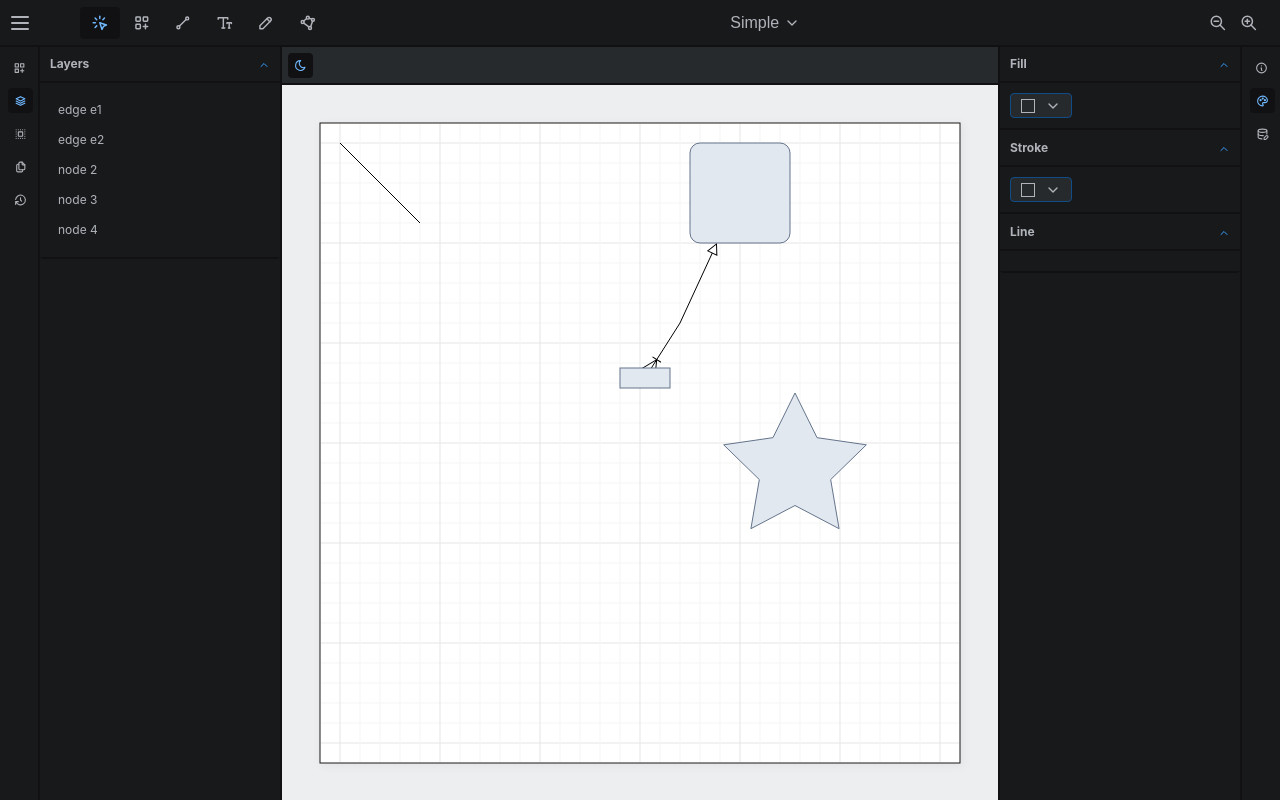
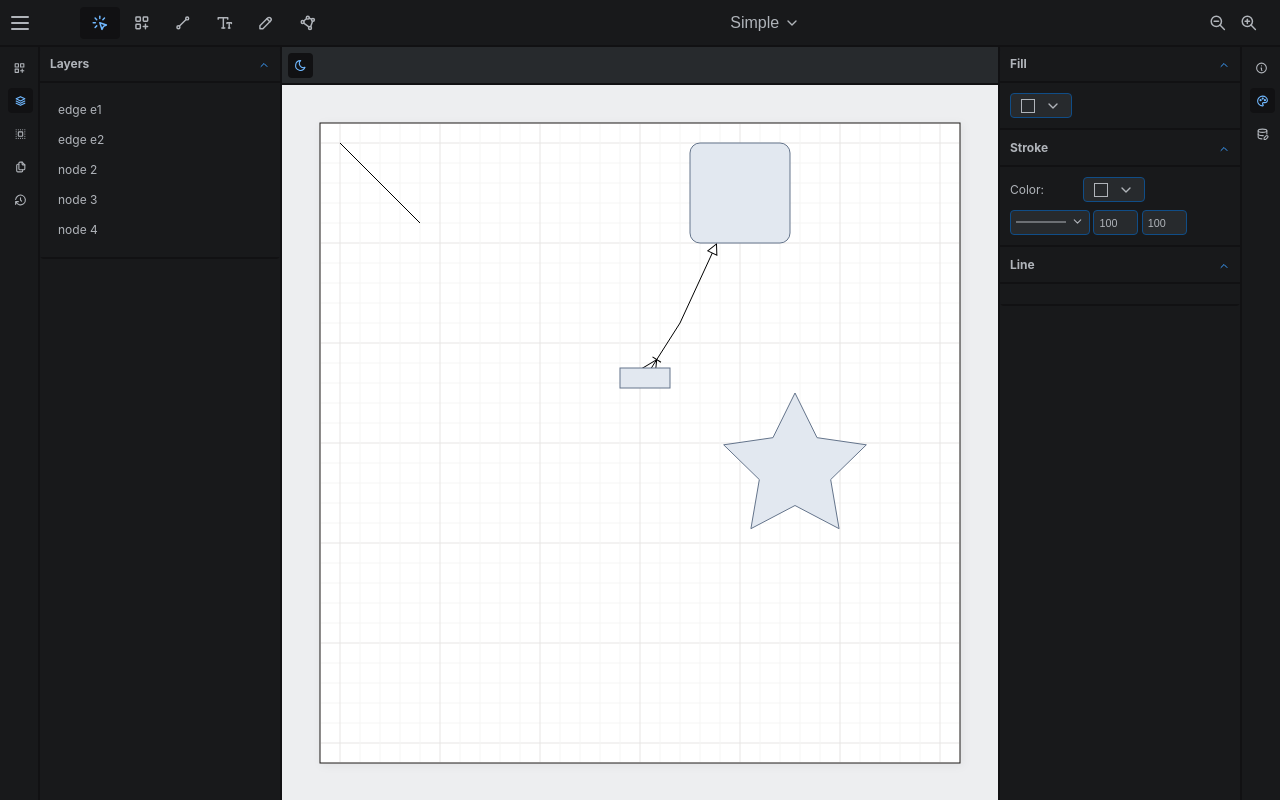
Before and after one commit to kkckkc/diagram-craft, a React (Vite) app: page / in a window 1280 px wide. Built offline with nearby package versions, Linux system fonts and the light colour scheme.

Commit message:
Stroke: ability to set dash pattern

```diff
--- a/src/App.css
+++ b/src/App.css
@@ -165,7 +165,7 @@
   }
 
   [contenteditable]:not(:focus) {
-    border: 1px dashed #ddd;
+    border: none; /*1px dashed #ddd;*/
   }
 
   [contenteditable]:focus {
@@ -367,7 +367,7 @@ input[type='number'] {
   border: 1px solid var(--blue-6);
   color: var(--primary-fg);
   height: 25px;
-  padding: 0 5px;
+  padding: 0 0 0 5px;
   line-height: 1;
   box-sizing: border-box;
   font-size: 90%;
@@ -705,6 +705,30 @@ input[type='number'] {
   }
 }
 
+.cmp-labeled-table {
+  display: grid;
+  grid-template-columns: 1fr 2fr;
+  row-gap: 0.5rem;
+  align-items: center;
+  .cmp-labeled-table__row {
+    grid-column: 1/3;
+  }
+
+  .cmp-labeled-table__value {
+  }
+  .cmp-labeled-table__label {
+  }
+
+  .cmp-toolbar {
+    padding: 0;
+    border: 1px solid var(--blue-6);
+    border-radius: 4px;
+    background-color: var(--secondary-bg);
+    width: fit-content !important;
+    min-width: 0;
+  }
+}
+
 
 /* Specific / one-use components */
 
--- /dev/null
+++ b/src/base-ui/dashPatterns.ts
@@ -0,0 +1,21 @@
+export type DashPattern = {
+  pattern: string;
+};
+
+export const DASH_PATTERNS: Record<string, DashPattern> = {
+  SOLID: {
+    pattern: ''
+  },
+  DASHED: {
+    pattern: '10, 10'
+  },
+  DOTTED: {
+    pattern: '1, 10'
+  },
+  DASH_DOT: {
+    pattern: '10, 10, 1, 10'
+  },
+  DASH_DOT_DOT: {
+    pattern: '10, 10, 1, 10, 1, 10'
+  }
+};
--- a/src/model-viewer/diagram.ts
+++ b/src/model-viewer/diagram.ts
@@ -17,10 +17,17 @@ declare global {
     arrow?: {
       start?: {
         type?: string;
+        size?: number;
       };
       end?: {
         type?: string;
+        size?: number;
       };
+    };
+    stroke?: {
+      color?: string;
+      width?: number;
+      pattern?: string;
     };
   }
   interface NodeProps {
@@ -32,6 +39,7 @@ declare global {
     stroke?: {
       color?: string;
       width?: number;
+      pattern?: string;
     };
     text?: {
       text?: string;
--- a/src/react-app/ObjectProperties/ArrowSelector.tsx
+++ b/src/react-app/ObjectProperties/ArrowSelector.tsx
@@ -3,7 +3,7 @@ import { TbCheck, TbChevronDown } from 'react-icons/tb';
 import { ARROW_SHAPES, ArrowShape } from '../../base-ui/arrowShapes.ts';
 
 const ArrowPreview = (props: { type: string; arrow?: ArrowShape }) => (
-  <svg width={50} height={10}>
+  <svg width={30} height={10}>
     {props.arrow && (
       <marker
         id={`arrow_${props.type}`}
@@ -29,7 +29,7 @@ const ArrowPreview = (props: { type: string; arrow?: ArrowShape }) => (
       </marker>
     )}
     <path
-      d={`M 0 5 L ${49 - (props.arrow?.shortenBy ?? 0)} 5`}
+      d={`M 0 5 L ${29 - (props.arrow?.shortenBy ?? 0)} 5`}
       stroke={'var(--secondary-fg)'}
       strokeWidth={'1'}
       style={{ cursor: 'move', fill: 'none' }}
@@ -63,7 +63,7 @@ export const ArrowSelector = (props: Props) => {
               {Object.keys(ARROW_SHAPES).map(type => {
                 const arrow = ARROW_SHAPES[type](PREVIEW_SCALE);
                 return (
-                  <Select.Item className={'cmp-select-content__item'} value={type}>
+                  <Select.Item key={type} className={'cmp-select-content__item'} value={type}>
                     <Select.ItemText>
                       <ArrowPreview type={type} arrow={arrow} />
                     </Select.ItemText>
--- /dev/null
+++ b/src/react-app/ObjectProperties/DashSelector.tsx
@@ -0,0 +1,61 @@
+import * as Select from '@radix-ui/react-select';
+import { TbCheck, TbChevronDown } from 'react-icons/tb';
+import { DASH_PATTERNS, DashPattern } from '../../base-ui/dashPatterns.ts';
+
+const DashPatternPreview = (props: { type: string; pattern?: DashPattern }) => (
+  <svg width={50} height={10}>
+    <path
+      d={`M 0 5 L 50 5`}
+      stroke={'var(--secondary-fg)'}
+      strokeWidth={'1'}
+      strokeDasharray={props.pattern?.pattern ?? undefined}
+      style={{ fill: 'none' }}
+    />
+  </svg>
+);
+
+export const DashSelector = (props: Props) => {
+  return (
+    <Select.Root value={props.value} onValueChange={props.onValueChange}>
+      <Select.Trigger className="cmp-select-trigger">
+        <Select.Value
+          placeholder={
+            <DashPatternPreview
+              type={props.value ?? 'SOLID'}
+              pattern={DASH_PATTERNS[props.value ?? 'SOLID']}
+            />
+          }
+        />
+        <Select.Icon className="cmp-select-trigger__icon">
+          <TbChevronDown />
+        </Select.Icon>
+      </Select.Trigger>
+      <Select.Portal>
+        <Select.Content className="cmp-select-content">
+          <Select.Viewport className="cmp-select-content__viewpoint">
+            <Select.Group>
+              {Object.keys(DASH_PATTERNS).map(type => {
+                const pattern = DASH_PATTERNS[type];
+                return (
+                  <Select.Item key={type} className={'cmp-select-content__item'} value={type}>
+                    <Select.ItemText>
+                      <DashPatternPreview type={type} pattern={pattern} />
+                    </Select.ItemText>
+                    <Select.ItemIndicator className="cmp-select-content__item-indicator">
+                      <TbCheck />
+                    </Select.ItemIndicator>
+                  </Select.Item>
+                );
+              })}
+            </Select.Group>
+          </Select.Viewport>
+        </Select.Content>
+      </Select.Portal>
+    </Select.Root>
+  );
+};
+
+interface Props {
+  value?: string;
+  onValueChange: (value: string | undefined) => void;
+}
--- a/src/react-app/ObjectProperties/LineProperties.tsx
+++ b/src/react-app/ObjectProperties/LineProperties.tsx
@@ -34,10 +34,9 @@ export const LineProperties = (props: Props) => {
   return (
     <div>
       {enabled && (
-        <>
-          <div className={'cmp-label'}>
-            <div className={'cmp-label__label'}>Type:</div>
-            <div className={'cmp-label__value'}>
+        <div className={'cmp-labeled-table'}>
+          <div className={'cmp-labeled-table__label'}>Type:</div>
+          <div className={'cmp-labeled-table__value'}>
             <ReactToolbar.Root className="cmp-toolbar" aria-label="Formatting options">
               <ReactToolbar.ToggleGroup
                 type={'single'}
@@ -53,10 +52,7 @@ export const LineProperties = (props: Props) => {
                 <ReactToolbar.ToggleItem className="cmp-toolbar__toggle-item" value={'straight'}>
                   <TbLine />
                 </ReactToolbar.ToggleItem>
-                  <ReactToolbar.ToggleItem
-                    className="cmp-toolbar__toggle-item"
-                    value={'orthogonal'}
-                  >
+                <ReactToolbar.ToggleItem className="cmp-toolbar__toggle-item" value={'orthogonal'}>
                   <TbShape3 />
                 </ReactToolbar.ToggleItem>
                 <ReactToolbar.ToggleItem className="cmp-toolbar__toggle-item" value={'curved'}>
@@ -68,11 +64,9 @@ export const LineProperties = (props: Props) => {
               </ReactToolbar.ToggleGroup>
             </ReactToolbar.Root>
           </div>
-          </div>
 
-          <div className={'cmp-label'}>
-            <div className={'cmp-label__label'}>Line start:</div>
-            <div className={'cmp-label__value'}>
+          <div className={'cmp-labeled-table__label'}>Line start:</div>
+          <div className={'cmp-labeled-table__value'}>
             <div style={{ display: 'flex', alignItems: 'center' }}>
               <ArrowSelector
                 value={edge.props.arrow?.start?.type}
@@ -86,14 +80,25 @@ export const LineProperties = (props: Props) => {
                 }}
               />
               &nbsp;
-                <input type={'number'} value={100} min={1} style={{ width: '50px' }} />
-              </div>
+              <input
+                type={'number'}
+                value={edge.props.arrow?.start?.size ?? 100}
+                min={1}
+                style={{ width: '50px' }}
+                onChange={ev => {
+                  props.diagram.selectionState.edges.forEach(e => {
+                    e.props.arrow ??= {};
+                    e.props.arrow.start ??= {};
+                    e.props.arrow.start.size = ev.target.valueAsNumber;
+                    props.diagram.updateElement(e);
+                  });
+                }}
+              />
             </div>
           </div>
 
-          <div className={'cmp-label'}>
-            <div className={'cmp-label__label'}>Line end:</div>
-            <div className={'cmp-label__value'}>
+          <div className={'cmp-labeled-table__label'}>Line end:</div>
+          <div className={'cmp-labeled-table__value'}>
             <div style={{ display: 'flex', alignItems: 'center' }}>
               <ArrowSelector
                 value={edge.props.arrow?.end?.type}
@@ -107,11 +112,23 @@ export const LineProperties = (props: Props) => {
                 }}
               />
               &nbsp;
-                <input type={'number'} value={100} min={1} style={{ width: '50px' }} />
+              <input
+                type={'number'}
+                value={edge.props.arrow?.end?.size ?? 100}
+                min={1}
+                style={{ width: '50px' }}
+                onChange={ev => {
+                  props.diagram.selectionState.edges.forEach(e => {
+                    e.props.arrow ??= {};
+                    e.props.arrow.end ??= {};
+                    e.props.arrow.end.size = ev.target.valueAsNumber;
+                    props.diagram.updateElement(e);
+                  });
+                }}
+              />
             </div>
           </div>
         </div>
-        </>
       )}
     </div>
   );
--- a/src/react-app/ObjectProperties/ObjectProperties.tsx
+++ b/src/react-app/ObjectProperties/ObjectProperties.tsx
@@ -7,10 +7,11 @@ import * as Accordion from '@radix-ui/react-accordion';
 import { AccordionTrigger } from '../AccordionTrigger.tsx';
 import { AccordionContent } from '../AccordionContext.tsx';
 import { LineProperties } from './LineProperties.tsx';
+import { StrokeProperties } from './StrokeProperties.tsx';
+import { additionalHues, primaryColors } from './palette.ts';
 
 export const ObjectProperties = (props: Props) => {
   const [fill, setFill] = useState<string>('transparent');
-  const [strokeColor, setStrokeColor] = useState<string>('transparent');
 
   useEventListener(
     'change',
@@ -27,21 +28,6 @@ export const ObjectProperties = (props: Props) => {
     props.diagram.selectionState
   );
 
-  useEventListener(
-    'change',
-    () => {
-      const strokeArray = unique(
-        props.diagram.selectionState.nodes.map(n => n.props.stroke?.color),
-        e => e
-      ).filter(Boolean);
-
-      if (strokeArray.length === 0) setStrokeColor('transparent');
-      else if (strokeArray.length === 1) setStrokeColor(strokeArray[0]!);
-      else setStrokeColor('transparent');
-    },
-    props.diagram.selectionState
-  );
-
   const changeFill = (c: string) => {
     props.diagram.selectionState.nodes.forEach(n => {
       n.props.fill ??= {};
@@ -50,34 +36,6 @@ export const ObjectProperties = (props: Props) => {
     });
     setFill(c);
   };
-
-  const changeStroke = (c: string) => {
-    props.diagram.selectionState.nodes.forEach(n => {
-      n.props.stroke ??= {};
-      n.props.stroke.color = c;
-      props.diagram.updateElement(n);
-    });
-    setStrokeColor(c);
-  };
-
-  const primaryColors = [
-    '#e54d2e',
-    '#d6409f',
-    '#8e4ec6',
-    '#3e63dd',
-    '#46a758',
-    '#ffe629',
-    '#8d8d8d'
-  ];
-  const additionalHues = [
-    ['#feebe7', '#ffcdc2', '#ec8e7b', '#d13415', '#5c271f'],
-    ['#fee9f5', '#f6cee7', '#dd93c2', '#c2298a', '#651249'],
-    ['#f7edfe', '#ead5f9', '#be93e4', '#8145b5', '#402060'],
-    ['#edf2fe', '#d2deff', '#8da4ef', '#3a5bc7', '#1f2d5c'],
-    ['#e9f6e9', '#c9e8ca', '#65ba74', '#2a7e3b', '#203c25'],
-    ['#fffab8', '#ffe770', '#d5ae39', '#9e6c00', '#473b1f'],
-    ['#f0f0f0', '#e0e0e0', '#bbbbbb', '#646464', '#202020']
-  ];
 
   return (
     <>
@@ -101,12 +59,7 @@ export const ObjectProperties = (props: Props) => {
         <Accordion.Item className="cmp-accordion__item" value="stroke">
           <AccordionTrigger>Stroke</AccordionTrigger>
           <AccordionContent>
-            <ColorPicker
-              primaryColors={primaryColors}
-              additionalHues={additionalHues}
-              color={strokeColor ?? 'transparent'}
-              onClick={changeStroke}
-            />
+            <StrokeProperties diagram={props.diagram} />
           </AccordionContent>
         </Accordion.Item>
 
--- /dev/null
+++ b/src/react-app/ObjectProperties/StrokeProperties.tsx
@@ -0,0 +1,106 @@
+import { ColorPicker } from '../ColorPicker.tsx';
+import { EditableDiagram } from '../../model-editor/editable-diagram.ts';
+import { useState } from 'react';
+import { useEventListener } from '../hooks/useEventListener.ts';
+import { unique } from '../../utils/array.ts';
+import { additionalHues, primaryColors } from './palette.ts';
+import { DashSelector } from './DashSelector.tsx';
+
+export const StrokeProperties = (props: Props) => {
+  const [strokeColor, setStrokeColor] = useState<string>('transparent');
+  const [pattern, setPattern] = useState<string>('SOLID');
+
+  useEventListener(
+    'change',
+    () => {
+      const strokeArray = unique(
+        props.diagram.selectionState.elements.map(n => n.props.stroke?.color),
+        e => e
+      ).filter(Boolean);
+
+      if (strokeArray.length === 0) setStrokeColor('transparent');
+      else if (strokeArray.length === 1) setStrokeColor(strokeArray[0]!);
+      else setStrokeColor('transparent');
+
+      // TODO: Handle mixed state
+      setPattern(props.diagram.selectionState.elements?.[0]?.props?.stroke?.pattern ?? 'SOLID');
+    },
+    props.diagram.selectionState
+  );
+
+  const changeStroke = (c: string) => {
+    props.diagram.selectionState.elements.forEach(n => {
+      n.props.stroke ??= {};
+      n.props.stroke.color = c;
+      props.diagram.updateElement(n);
+    });
+    setStrokeColor(c);
+  };
+
+  return (
+    <>
+      <div className={'cmp-labeled-table'}>
+        <div className={'cmp-labeled-table__label'}>Color:</div>
+        <div className={'cmp-labeled-table__value'}>
+          <ColorPicker
+            primaryColors={primaryColors}
+            additionalHues={additionalHues}
+            color={strokeColor ?? 'transparent'}
+            onClick={changeStroke}
+          />
+        </div>
+
+        <div className={'cmp-labeled-table__row'}>
+          <div style={{ display: 'flex', alignItems: 'center' }}>
+            <DashSelector
+              value={pattern}
+              onValueChange={value => {
+                props.diagram.selectionState.elements.forEach(n => {
+                  n.props.stroke ??= {};
+                  n.props.stroke.pattern = value;
+                  props.diagram.updateElement(n);
+                });
+
+                setPattern(value!);
+              }}
+            />
+            &nbsp;
+            <input
+              type={'number'}
+              value={100}
+              min={1}
+              style={{ width: '45px' }}
+              onChange={ev => {
+                props.diagram.selectionState.edges.forEach(e => {
+                  e.props.arrow ??= {};
+                  e.props.arrow.end ??= {};
+                  e.props.arrow.end.size = ev.target.valueAsNumber;
+                  props.diagram.updateElement(e);
+                });
+              }}
+            />
+            &nbsp;
+            <input
+              type={'number'}
+              value={100}
+              min={1}
+              style={{ width: '45px' }}
+              onChange={ev => {
+                props.diagram.selectionState.edges.forEach(e => {
+                  e.props.arrow ??= {};
+                  e.props.arrow.end ??= {};
+                  e.props.arrow.end.size = ev.target.valueAsNumber;
+                  props.diagram.updateElement(e);
+                });
+              }}
+            />
+          </div>
+        </div>
+      </div>
+    </>
+  );
+};
+
+type Props = {
+  diagram: EditableDiagram;
+};
--- /dev/null
+++ b/src/react-app/ObjectProperties/palette.ts
@@ -0,0 +1,18 @@
+export const primaryColors = [
+  '#e54d2e',
+  '#d6409f',
+  '#8e4ec6',
+  '#3e63dd',
+  '#46a758',
+  '#ffe629',
+  '#8d8d8d'
+];
+export const additionalHues = [
+  ['#feebe7', '#ffcdc2', '#ec8e7b', '#d13415', '#5c271f'],
+  ['#fee9f5', '#f6cee7', '#dd93c2', '#c2298a', '#651249'],
+  ['#f7edfe', '#ead5f9', '#be93e4', '#8145b5', '#402060'],
+  ['#edf2fe', '#d2deff', '#8da4ef', '#3a5bc7', '#1f2d5c'],
+  ['#e9f6e9', '#c9e8ca', '#65ba74', '#2a7e3b', '#203c25'],
+  ['#fffab8', '#ffe770', '#d5ae39', '#9e6c00', '#473b1f'],
+  ['#f0f0f0', '#e0e0e0', '#bbbbbb', '#646464', '#202020']
+];
--- a/src/react-canvas-viewer/Edge.tsx
+++ b/src/react-canvas-viewer/Edge.tsx
@@ -15,6 +15,7 @@ import {
 } from '../geometry/pathPosition.ts';
 import { ARROW_SHAPES, ArrowShape } from '../base-ui/arrowShapes.ts';
 import { invariant } from '../utils/assert.ts';
+import { DASH_PATTERNS } from '../base-ui/dashPatterns.ts';
 
 class EdgeWaypointDrag implements Drag {
   constructor(
@@ -92,9 +93,16 @@ export const Edge = forwardRef<EdgeApi, Props>((props, ref) => {
     props.diagram instanceof EditableDiagram &&
     props.diagram.selectionState.elements.length === 1;
 
+  const color = props.def.props.stroke?.color ?? 'black';
+  const pattern = DASH_PATTERNS[props.def.props.stroke?.pattern ?? 'SOLID'] ?? '';
+
+  const startArrowSize = (props.def.props.arrow?.start?.size ?? 100) / 100;
+  const endArrowSize = (props.def.props.arrow?.end?.size ?? 100) / 100;
+
   const arrow1: ArrowShape | undefined =
-    ARROW_SHAPES[props.def.props.arrow?.start?.type ?? '']?.(1);
-  const arrow2: ArrowShape | undefined = ARROW_SHAPES[props.def.props.arrow?.end?.type ?? '']?.(1);
+    ARROW_SHAPES[props.def.props.arrow?.start?.type ?? '']?.(startArrowSize);
+  const arrow2: ArrowShape | undefined =
+    ARROW_SHAPES[props.def.props.arrow?.end?.type ?? '']?.(endArrowSize);
 
   let start: PointOnPath | undefined;
   let end: PointOnPath | undefined;
@@ -180,9 +188,9 @@ export const Edge = forwardRef<EdgeApi, Props>((props, ref) => {
         >
           <path
             d={arrow1.path}
-            stroke="black"
+            stroke={color}
             strokeWidth={1}
-            fill={arrow1.fill === 'fg' ? 'black' : arrow1.fill === 'bg' ? 'white' : 'none'}
+            fill={arrow1.fill === 'fg' ? color : arrow1.fill === 'bg' ? 'white' : 'none'}
           />
         </marker>
       )}
@@ -199,9 +207,9 @@ export const Edge = forwardRef<EdgeApi, Props>((props, ref) => {
         >
           <path
             d={arrow2.path}
-            stroke="black"
+            stroke={color}
             strokeWidth={1}
-            fill={arrow2.fill === 'fg' ? 'black' : arrow2.fill === 'bg' ? 'white' : 'none'}
+            fill={arrow2.fill === 'fg' ? color : arrow2.fill === 'bg' ? 'white' : 'none'}
           />
         </marker>
       )}
@@ -218,12 +226,13 @@ export const Edge = forwardRef<EdgeApi, Props>((props, ref) => {
       />
       <path
         d={path.asSvgPath()}
-        stroke={'black'}
+        stroke={color}
         onMouseDown={onMouseDown}
         onMouseEnter={() => props.onMouseEnter(props.def.id)}
         onMouseLeave={() => props.onMouseLeave(props.def.id)}
         onContextMenu={onContextMenu}
         strokeWidth={'1'}
+        strokeDasharray={pattern.pattern}
         style={{ cursor: 'move', fill: 'none' }}
         markerStart={arrow1 ? `url(#marker_s_${props.def.id})` : undefined}
         markerEnd={arrow2 ? `url(#marker_e_${props.def.id})` : undefined}
--- a/src/react-canvas-viewer/Node.tsx
+++ b/src/react-canvas-viewer/Node.tsx
@@ -15,6 +15,7 @@ import { EditableDiagram } from '../model-editor/editable-diagram.ts';
 import { VERIFY_NOT_REACHED } from '../utils/assert.ts';
 import { ReactNodeDefinition } from './reactNodeDefinition.ts';
 import { getPoint } from './eventHelper.ts';
+import { DASH_PATTERNS } from '../base-ui/dashPatterns.ts';
 
 export type NodeApi = {
   repaint: () => void;
@@ -65,6 +66,11 @@ export const Node = forwardRef<NodeApi, Props>((props, ref) => {
 
   if (props.def.props?.stroke?.color) {
     style.stroke = props.def.props?.stroke?.color;
+  }
+
+  if (props.def.props?.stroke?.pattern) {
+    style.strokeDasharray =
+      DASH_PATTERNS[props.def.props?.stroke?.pattern ?? 'SOLID']?.pattern ?? '';
   }
 
   //style.fill = 'transparent';
```
Also changed, not shown: src/base-ui/arrowShapes.ts (+7 -6 lines). Lines whose indentation alone changed are shown as unchanged.
